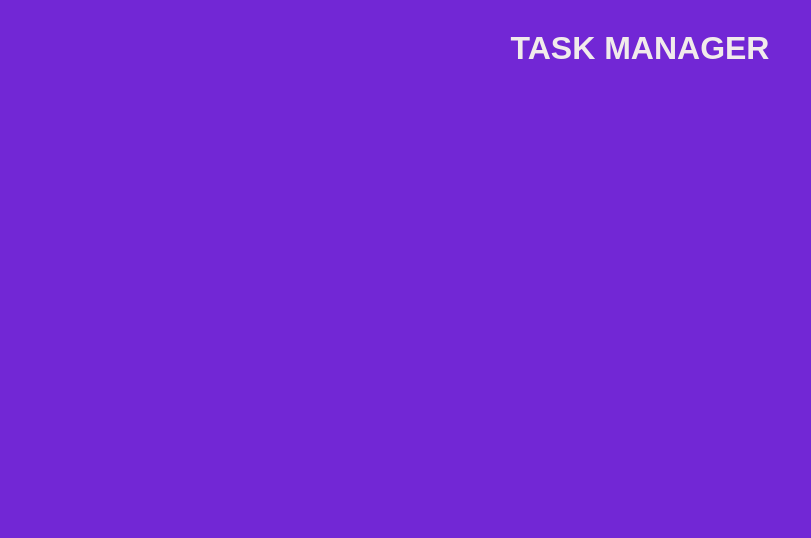
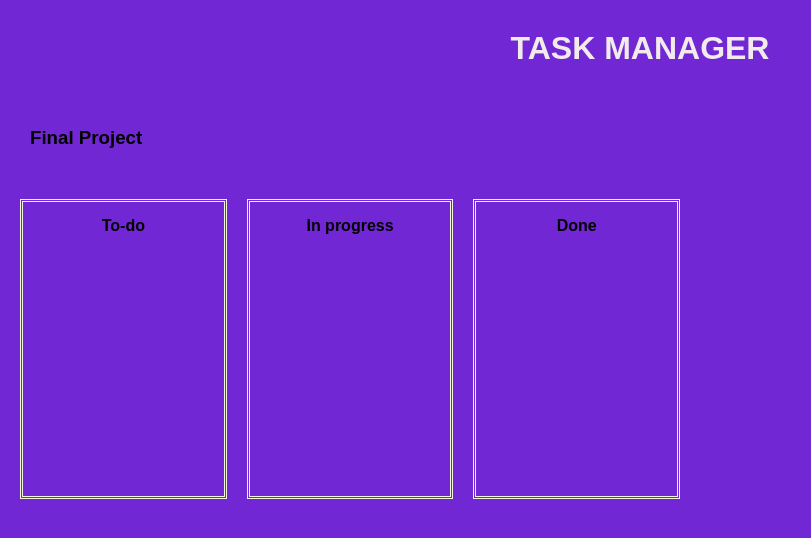
Before and after one commit to MaryamHmayed/personal-task-manager, a React (Create React App) app in the folder react-front/: page /task-manager in a window 1280 px wide. Shown: the top 538 px of the page, without its empty margins (0-811 px from the left). Built offline with nearby package versions, Linux system fonts and the light colour scheme.

Commit message:
adding store and redux

```diff
--- a/react-front/package.json
+++ b/react-front/package.json
@@ -3,6 +3,7 @@
   "version": "0.1.0",
   "private": true,
   "dependencies": {
+    "@reduxjs/toolkit": "^2.2.3",
     "@testing-library/jest-dom": "^5.17.0",
     "@testing-library/react": "^13.4.0",
     "@testing-library/user-event": "^13.5.0",
@@ -10,8 +11,10 @@
     "react": "^18.2.0",
     "react-dnd": "^16.0.1",
     "react-dom": "^18.2.0",
+    "react-redux": "^9.1.1",
     "react-router-dom": "^6.22.3",
     "react-scripts": "5.0.1",
+    "redux-logger": "^3.0.6",
     "web-vitals": "^2.1.4"
   },
   "scripts": {
--- a/react-front/src/index.js
+++ b/react-front/src/index.js
@@ -2,11 +2,14 @@ import React from 'react';
 
 import ReactDOM from 'react-dom'
 import App from './App';
+import { Provider } from 'react-redux';
+import store from './pages/Store/store';
 
 
 const root = ReactDOM.createRoot(document.getElementById('root'));
 root.render(
-
+<Provider store={store}>
     <App />
+</Provider>,
 
 );
--- a/react-front/src/pages/Board/board.css
+++ b/react-front/src/pages/Board/board.css
@@ -9,3 +9,34 @@
   height: 100vh;
   width: 100vw;
 }
+
+.board-container{
+  width: 700px;
+
+}
+
+.column{
+  border: beige;
+  border-style: double;
+  width: 500px;
+  height: 300px;
+
+}
+
+.column-title{
+  text-align: center;
+  padding: 15px;
+}
+
+
+.columns{
+  display: flex;
+  justify-content: space-between;
+  padding: 20px;
+  gap: 20px;
+  align-content: center;
+
+}
+.board-title{
+  padding: 30px;
+}
--- a/react-front/src/pages/Board/board.jsx
+++ b/react-front/src/pages/Board/board.jsx
@@ -1,13 +1,36 @@
 import React from "react";
-
 import "./board.css";
 
+
 const Board =()=>{
+
+
 
     return(<> <div className="task-manager">
     <h1 className="page-title">TASK MANAGER</h1>
 
-    <div className=""></div>
+    <div className="board-container">
+        <h3 className="board-title"> Final Project</h3>
+        <div className="columns">
+            <div className="column">
+            <h4 className="column-title">To-do</h4>
+
+            </div>
+            <div className="column">
+            <h4 className="column-title">In progress</h4>
+            </div>
+            <div className="column">
+            <h4 className="column-title">Done</h4>
+
+            </div>
+        </div>
+
+
+
+
+
+
+    </div>
 
 
     </div>
--- /dev/null
+++ b/react-front/src/pages/Store/boardSlice.js
@@ -0,0 +1,36 @@
+import { createSlice } from '@reduxjs/toolkit';
+
+const initialState = {
+  boards: [],
+  loading: false,
+  error: null,
+};
+
+const boardSlice = createSlice({
+  name: 'board',
+  initialState,
+  reducers: {
+    fetchBoardsRequest(state) {
+      state.loading = true;
+      state.error = null;
+    },
+    fetchBoardsSuccess(state, action) {
+      state.loading = false;
+      state.boards = action.payload;
+    },
+    fetchBoardsFailure(state, action) {
+      state.loading = false;
+      state.error = action.payload;
+    },
+    addBoard(state, action) {
+      state.boards.push(action.payload);
+    },
+    deleteBoard(state, action) {
+      state.boards = state.boards.filter(board => board.id !== action.payload);
+    },
+  },
+});
+
+export const { fetchBoardsRequest, fetchBoardsSuccess, fetchBoardsFailure, addBoard, deleteBoard } = boardSlice.actions;
+
+export default boardSlice.reducer;
--- /dev/null
+++ b/react-front/src/pages/Store/store.js
@@ -0,0 +1,15 @@
+import { configureStore } from "@reduxjs/toolkit";
+import userReducer from "./userSlice";
+import logger from "redux-logger";
+import boardReducer from "./boardSlice"
+
+ const store = configureStore({
+    reducer: {
+      user: userReducer,
+      boards: boardReducer,
+
+    },
+     middleware: (getDefaultMiddleware) => getDefaultMiddleware().concat(logger),
+  });
+
+export default store;
--- /dev/null
+++ b/react-front/src/pages/Store/userSlice.js
@@ -0,0 +1,23 @@
+import { createSlice } from "@reduxjs/toolkit";
+
+const userSlice = createSlice({
+  initialState: {
+    username: "",
+    email: "",
+  },
+  name: "users",
+  reducers: {
+    loadUser: (state, action) => {
+      const { payload } = action;
+      return {
+        ...state,
+        email: payload.email,
+        username: payload.username,
+      };
+    },
+  },
+});
+
+export default userSlice.reducer;
+
+export const { loadUser } = userSlice.actions;
```
Also changed, not shown: 1 other file (tests, documents, lock files or other folders).
